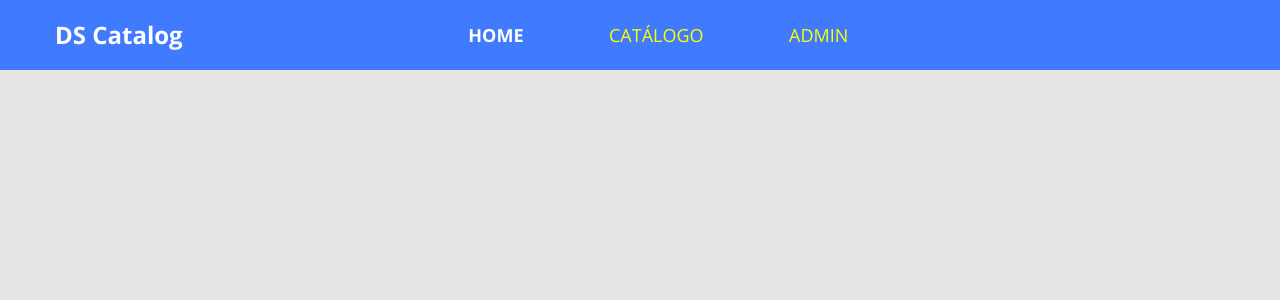
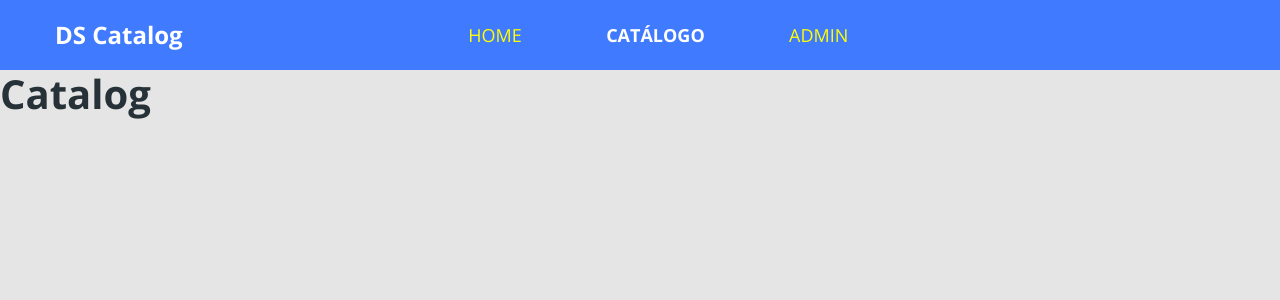
Before and after one commit to ruriknj/dscatalog-bootcamp-devsuperior, a React (Create React App) app in the folder front-web/: page /catalog in a window 1280 px wide. Shown: the top 300 px of the page. Built offline with nearby package versions, Linux system fonts and the light colour scheme.

Commit message:
Adicionando rotas

```diff
--- a/front-web/package.json
+++ b/front-web/package.json
@@ -10,10 +10,12 @@
     "@types/node": "^12.0.0",
     "@types/react": "^16.9.0",
     "@types/react-dom": "^16.9.0",
+    "@types/react-router-dom": "^5.1.6",
     "bootstrap": "^4.5.2",
     "node-sass": "^4.14.1",
     "react": "^16.13.1",
     "react-dom": "^16.13.1",
+    "react-router-dom": "^5.2.0",
     "react-scripts": "3.4.3",
     "typescript": "~3.7.2"
   },
--- a/front-web/src/App.tsx
+++ b/front-web/src/App.tsx
@@ -1,13 +1,13 @@
 import React from "react";
 import './core/assets/styles/custom.scss'
 import './app.scss'
-import Navbar from "./core/components/Navbar";
+import Routes from "./Routes";
 
 // useState -> ver documentação React do Hooks
 
 const App = () => {
   return (
- <Navbar />
+ <Routes />
   );
 }
 export default App;
--- /dev/null
+++ b/front-web/src/Routes.tsx
@@ -0,0 +1,25 @@
+import React from 'react';
+import {BrowserRouter, Switch, Route } from "react-router-dom";
+import Navbar from './core/components/Navbar';
+import Admin from './pages/Admin';
+import Catalog from './pages/Catalog';
+import Home from './pages/Home';
+
+const Routes = () => (
+    <BrowserRouter>
+        <Navbar />
+    <switch>
+        <Route path="/" exact>
+            <Home />
+        </Route>
+        <Route path="/catalog">
+            <Catalog />
+        </Route>
+        <Route path="/admin">
+            <Admin />
+        </Route>
+    </switch>
+    </BrowserRouter>
+
+);
+export default Routes;
--- a/front-web/src/core/components/Navbar/index.tsx
+++ b/front-web/src/core/components/Navbar/index.tsx
@@ -1,29 +1,30 @@
 import React from 'react';
 import './styles.scss'
+import {Link, NavLink} from 'react-router-dom'
 
 const Navbar = () => (
     <nav className="row bg-primary main-nav">
         <div className="col-2">    {/*  bootstrap trabalha com 12 colunas */}
-            <a href="link" className="nav-logo-text">
+            <Link to="/" className="nav-logo-text">
                 <h4 >DS Catalog</h4>
-            </a>
+            </Link>
         </div>
         <div className="col-6 offset-2">
             <ul className="main-menu">
                 <li>
-                    <a href="link" className="active">
+                    <NavLink to="/" activeClassName="active" exact>
                         HOME
-                    </a>
+                    </NavLink>
                 </li>
                 <li>
-                    <a href="link">
+                    <NavLink to="/catalog" activeClassName="active">
                         CATÁLOGO
-                    </a>
+                    </NavLink>
                 </li>
                 <li>
-                    <a href="link">
+                    <NavLink to="/admin" activeClassName="active">
                         ADMIN
-                    </a>
+                    </NavLink>
 
                 </li>
 
--- /dev/null
+++ b/front-web/src/pages/Admin/index.tsx
@@ -0,0 +1,6 @@
+import React from 'react';
+
+const Admin = () => (
+    <h1>Admin</h1>
+);
+export default Admin;
--- /dev/null
+++ b/front-web/src/pages/Catalog/index.tsx
@@ -0,0 +1,6 @@
+import React from 'react';
+
+const Catalog = () => (
+    <h1>Catalog</h1>
+);
+export default Catalog;
--- /dev/null
+++ b/front-web/src/pages/Home/index.tsx
@@ -0,0 +1,6 @@
+import React from 'react';
+
+const Home = () => (
+    <h1>Home</h1>
+);
+export default Home;
```
Also changed, not shown: 1 other file (tests, documents, lock files or other folders).
